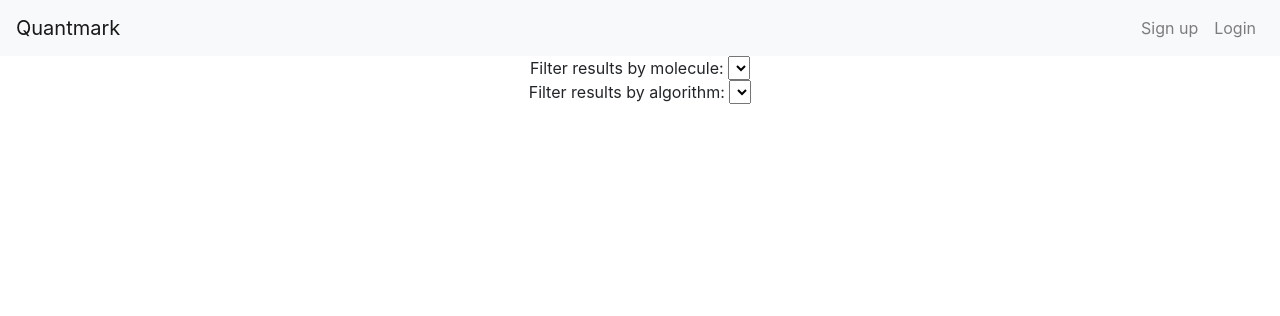
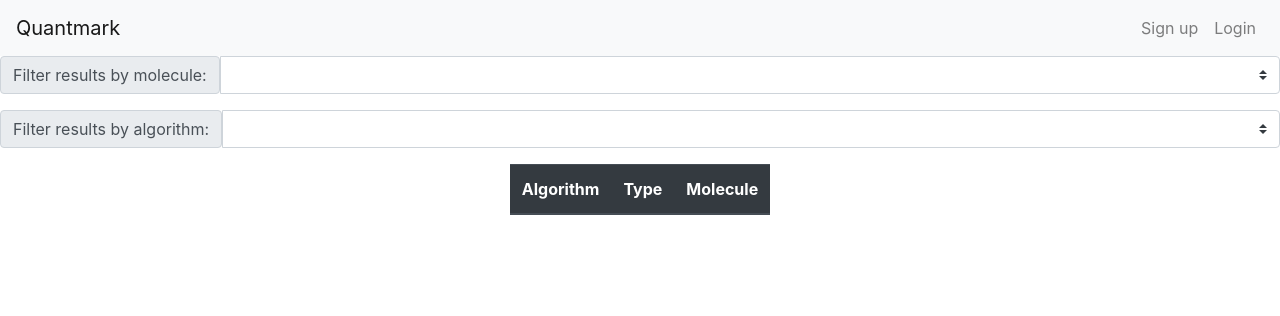
Before and after one commit to ohtu2021-kvantti/WebMark, a Django app: page / in a window 1280 px wide. Shown: the top 316 px of the page. Run offline with Django 3.2, Linux system fonts and the light colour scheme; data that the repository does not hold is empty; some libraries are stand-ins or nearby versions.

Commit message:
Tidyer listing of algorithms in a table

```diff
--- a/WebCLI/views.py
+++ b/WebCLI/views.py
@@ -22,13 +22,13 @@ class AlgorithmListView(generic.ListView):
 
 def algorithm_list_by_molecule(request):
     molecule_id = Molecule.objects.filter(name=request.GET.get("attribute")).first()
-    algorithm = Algorithm.objects.filter(molecule=molecule_id)
+    algorithm = Algorithm.objects.filter(molecule=molecule_id).order_by('name')
     return render(request, 'WebCLI/index.html', {'algorithms': algorithm})
 
 
 def algorithm_list_by_type(request):
     type_id = Algorithm_type.objects.filter(type_name=request.GET.get("attribute")).first()
-    algorithm = Algorithm.objects.filter(algorithm_type=type_id)
+    algorithm = Algorithm.objects.filter(algorithm_type=type_id).order_by('name')
     return render(request, 'WebCLI/index.html', {'algorithms': algorithm})
 
 
@@ -72,6 +72,13 @@ def algorithm_details_view(request):
         raise PermissionDenied
 
     return render(request, 'WebCLI/algorithm.html', {'algorithm': algorithm})
+
+
+class MoleculeListView(generic.ListView):
+    model = Molecule
+    context_object_name = "molecules"
+    queryset = Molecule.objects.all()
+    template_name = "WebCLI/index.html"
 
 
 class MoleculeForm(ModelForm):
--- a/templates/WebCLI/index.html
+++ b/templates/WebCLI/index.html
@@ -3,25 +3,41 @@
 {% block title %}Main page{% endblock %}
 
 {% block content %}
-{% regroup algorithms by molecule as molecule_list %}
-<div class="text-upper">Filter results by molecule:
-    <select onchange="location = this.value;">
-        {% for molecule in molecule_list %}
-        {{molecule}}
-        <option value=" {% url 'molecule' %}?attribute={{molecule.grouper}}">{{molecule.grouper}}</option>
+<div class="input-group mb-3">
+    <label class="input-group-text" for="select02">Filter results by molecule:</label>
+    <select class="custom-select" id="select02" onchange="location = this.value;">
+        {% for molecule in molecules %}
+        <option value=" {% url 'molecule' %}?attribute={{molecule.name}}">{{molecule.name}}</option>
         {% endfor %}
     </select>
 </div>
 {% regroup algorithms by algorithm_type as type_list %}
-<div class="text-upper">Filter results by algorithm:
-    <select onchange="location = this.value;">
+<div class="input-group mb-3">
+    <label class="input-group-text" for="select01">Filter results by algorithm:</label>
+    <select class="custom-select" id="select01" onchange="location = this.value;">
         {% for algorithm_type in type_list %}
-        {{algoirthm_type}}
+        {{algorithm_type}}
         <option value=" {% url 'algorithm_type' %}?attribute={{algorithm_type.grouper}}">{{algorithm_type.grouper}}
         </option>
         {% endfor %}
     </select>
 </div>
-{% for a in algorithms %}
-<div class="text-center"><a href="{% url 'algorithm_details'%}?index={{a.pk}}">{{a.name}}</a></div>
-{% endfor %}{% endblock %}
+<div class="text-center">
+    <table class="table table-striped" style="width:100%">
+        <thead class="thead-dark">
+            <tr>
+                <th>Algorithm</th>
+                <th>Type</th>
+                <th>Molecule</th>
+            </tr>
+        </thead>
+        {% for a in algorithms %}
+        <tr class="table table-bordered">
+            <td><a href="{% url 'algorithm_details'%}?index={{a.pk}}">{{a.name}}</a></td>
+            <td>{{a.algorithm_type}}</td>
+            <td>{{a.molecule}}</td>
+        </tr>
+        {% endfor %}
+    </table>
+</div>
+{% endblock %}
```
